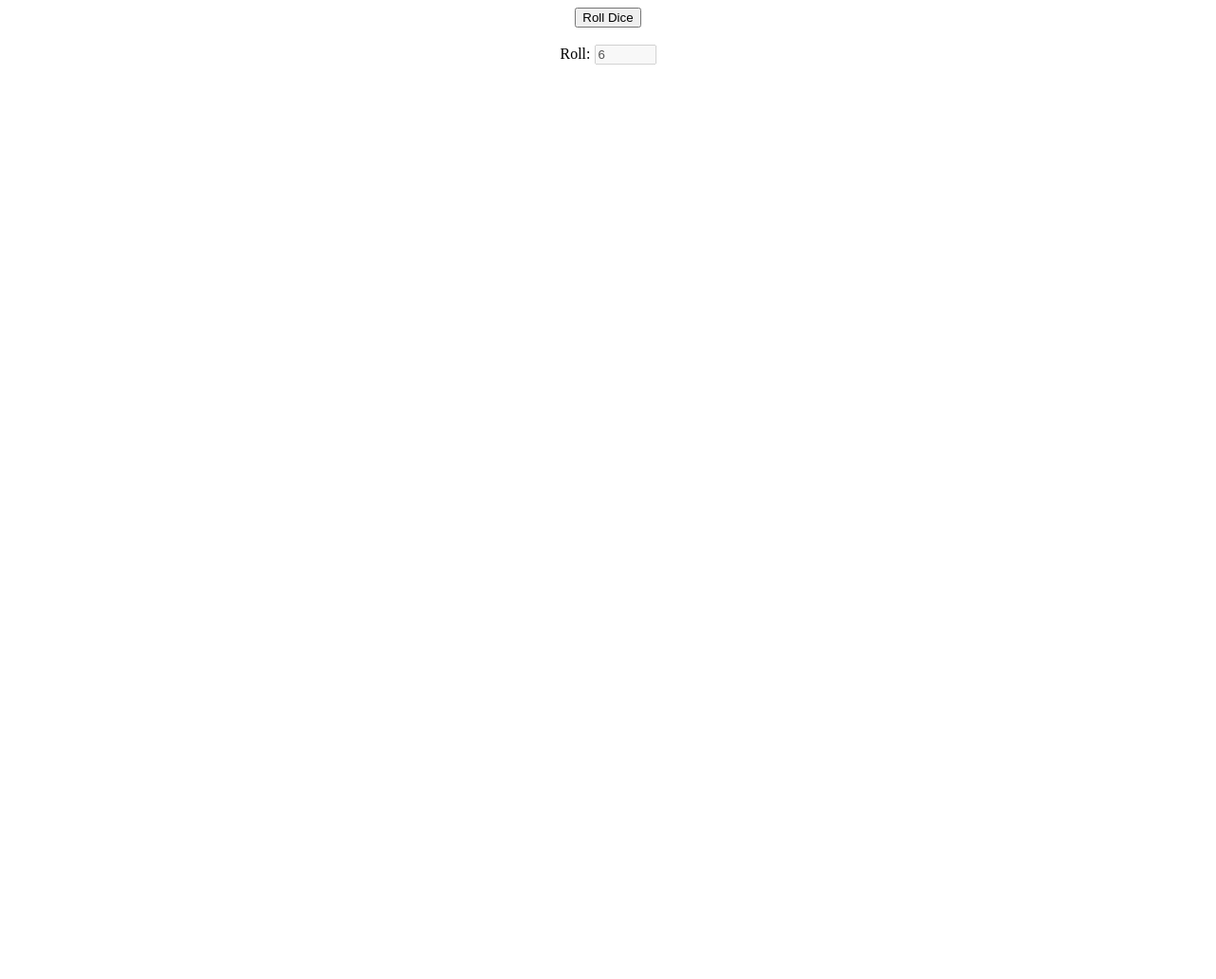
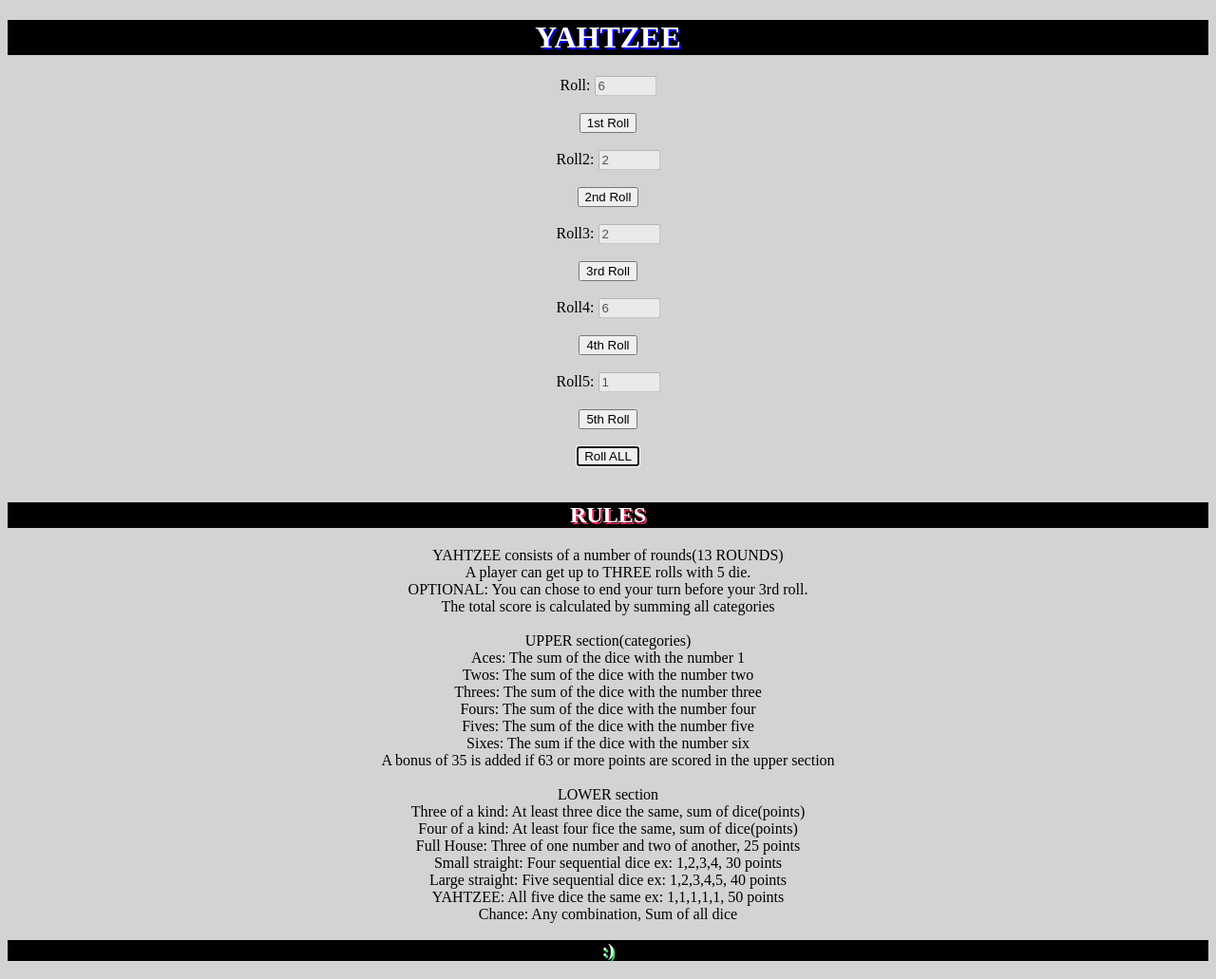
Before and after one commit to cescobarete/dicegame, a plain HTML site: page index.html in a window 1280 px wide. Shown: the whole page at 95% size. Before the commit the page ends 800 px from the top, so only its background shows below. Drawn offline with Linux system fonts and the light colour scheme.

Commit message:
Finished

```diff
--- a/index.html
+++ b/index.html
@@ -11,14 +11,56 @@
         <link rel="stylesheet" href="mycss.css">
         <script src="myjs.js"></script>
     </head>
+    <!--allows dice to be ran upon opening-->
     <body onload="myFunc()">
+        <h1>YAHTZEE</h1>
         <script>
+        //function rolls dice auto upon opening
         function myFunc(){
             RollDie()
+            RollDie2()
+            RollDie3()
+            RollDie4()
+            RollDie5()
             alert("Dice rolled")
         }
         </script>
-        <button type="button" onclick="RollDie()">Roll Dice</button><br><br>
+        <!--input for button slot-->
         Roll: <input id="Dice" type="text" value="" size="5" disabled><br><br>
+        <!--Button for each dice roll-->
+        <button type="button" onclick="RollDie()">1st Roll</button><br><br>
+        Roll2: <input id="Dice2" type="text" value="" size="5" disabled><br><br>
+        <button type="button" onclick="RollDie2()">2nd Roll</button><br><br>
+        Roll3: <input id="Dice3" type="text" value="" size="5" disabled><br><br>
+        <button type="button" onclick="RollDie3()">3rd Roll</button><br><br>
+        Roll4: <input id="Dice4" type="text" value="" size="5" disabled><br><br>
+        <button type="button" onclick="RollDie4()">4th Roll</button><br><br>
+        Roll5: <input id="Dice5" type="text" value="" size="5" disabled><br><br>
+        <button type="button" onclick="RollDie5()">5th Roll</button><br><br>
+        <!--Allows the player to roll every dice at once-->
+        <button type="button" onclick="RollDie(),RollDie2(),RollDie3(),RollDie4(),RollDie5()" autofocus>Roll ALL</button><br><br>
+        <!--Rules towards yahtzee game-->
+        <h2>RULES</h2>
+        <p>YAHTZEE consists of a number of rounds(13 ROUNDS)<br>
+            A player can get up to THREE rolls with 5 die.<br>
+            OPTIONAL: You can chose to end your turn before your 3rd roll.<br>
+            The total score is calculated by summing all categories<br><br>
+                            UPPER section(categories)<br>
+            Aces: The sum of the dice with the number 1<br>
+            Twos: The sum of the dice with the number two<br>
+            Threes: The sum of the dice with the number three<br>
+            Fours: The sum of the dice with the number four<br>
+            Fives: The sum of the dice with the number five<br>
+            Sixes: The sum if the dice with the number six<br>
+            A bonus of 35 is added if 63 or more points are scored in the upper section<br><br>
+                            LOWER section<br>
+            Three of a kind: At least three dice the same, sum of dice(points)<br>
+            Four of a kind: At least four fice the same, sum of dice(points)<br>
+            Full House: Three of one number and two of another, 25 points<br>
+            Small straight: Four sequential dice ex: 1,2,3,4, 30 points<br>
+            Large straight: Five sequential dice ex: 1,2,3,4,5, 40 points<br>
+            YAHTZEE: All five dice the same ex: 1,1,1,1,1, 50 points<br>
+            Chance: Any combination, Sum of all dice</p>
+            <h3>:)</h3>
     </body>
 </html>
--- a/mycss.css
+++ b/mycss.css
@@ -1,3 +1,22 @@
 body {
+    background-color: lightgrey;
     text-align: center;
 }
+
+h1 {
+    background-color: black;
+    color: white;
+    text-shadow: 2px 2px blue;
+}
+
+h2 {
+    background-color: black;
+    color: white;
+    text-shadow: 2px 2px rgb(245, 38, 90);
+}
+
+h3 {
+    background-color: black;
+    color: white;
+    text-shadow: 2px 2px rgb(40, 231, 104);
+}
--- a/myjs.js
+++ b/myjs.js
@@ -1,4 +1,17 @@
-//Roll dice for a game
+//Roll dice for a game, automatically make a number between 1-6
 function RollDie() {
     document.getElementById("Dice").value = Math.floor(Math.random()*6) + 1;
 }
+//New function for each dice
+function RollDie2() {
+    document.getElementById("Dice2").value = Math.floor(Math.random()*6) + 1;
+}
+function RollDie3() {
+    document.getElementById("Dice3").value = Math.floor(Math.random()*6) + 1;
+}
+function RollDie4() {
+    document.getElementById("Dice4").value = Math.floor(Math.random()*6) + 1;
+}
+function RollDie5() {
+    document.getElementById("Dice5").value = Math.floor(Math.random()*6) + 1;
+}
```
